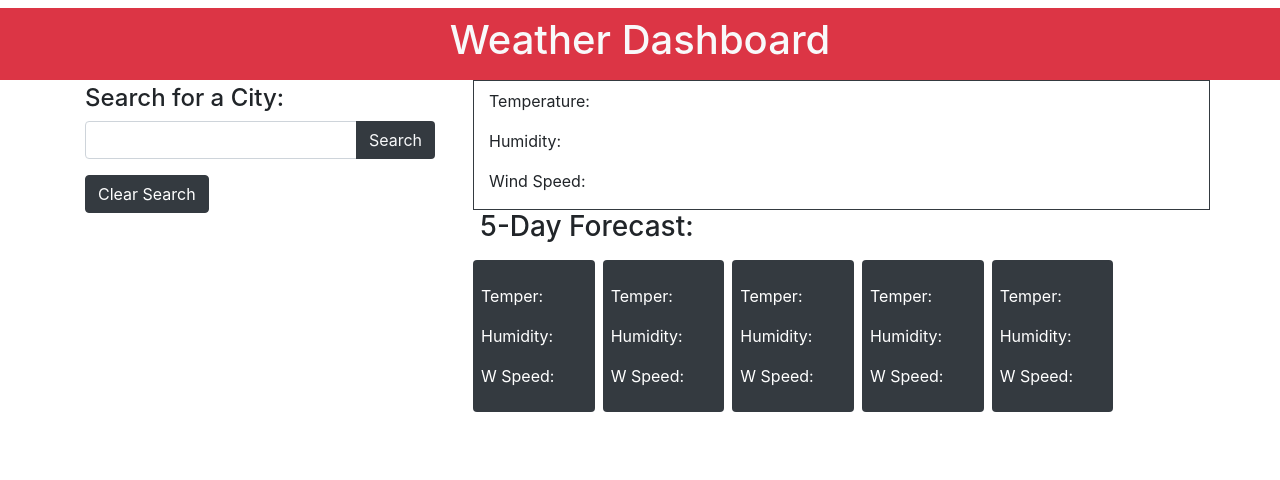
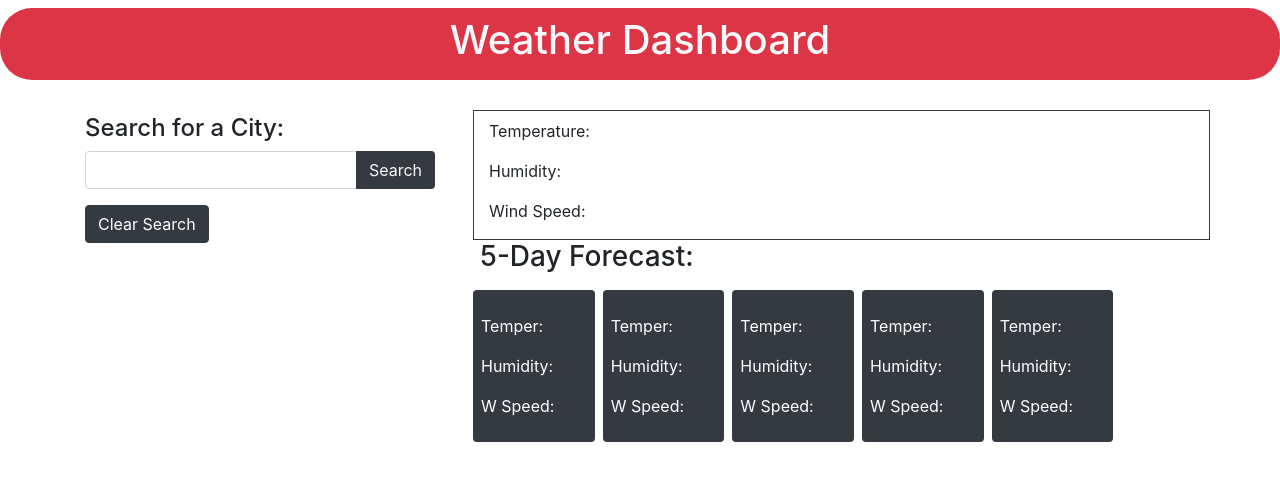
Before and after one commit to tigergiangnguyen/weather-dashboard, a plain HTML site: page index.html in a window 1280 px wide. Drawn offline with nearby package versions, Linux system fonts and the light colour scheme; no server answers.

Commit message:
Added some styling for spacing

```diff
--- a/assets/style.css
+++ b/assets/style.css
@@ -1,3 +1,9 @@
+* {
+  margin: 0;
+  padding: 0;
+  box-sizing: border-box;
+}
+
 .column {
   float: left;
   width: 50%;
@@ -9,3 +15,13 @@
   display: table;
   clear: both;
 }
+
+#banner {
+  border-radius: 2rem;
+  padding-block: auto;
+  margin-bottom: 30px;
+}
+
+#historyList {
+  margin-top: 15px;
+}
```
Lines whose indentation alone changed are shown as unchanged.
